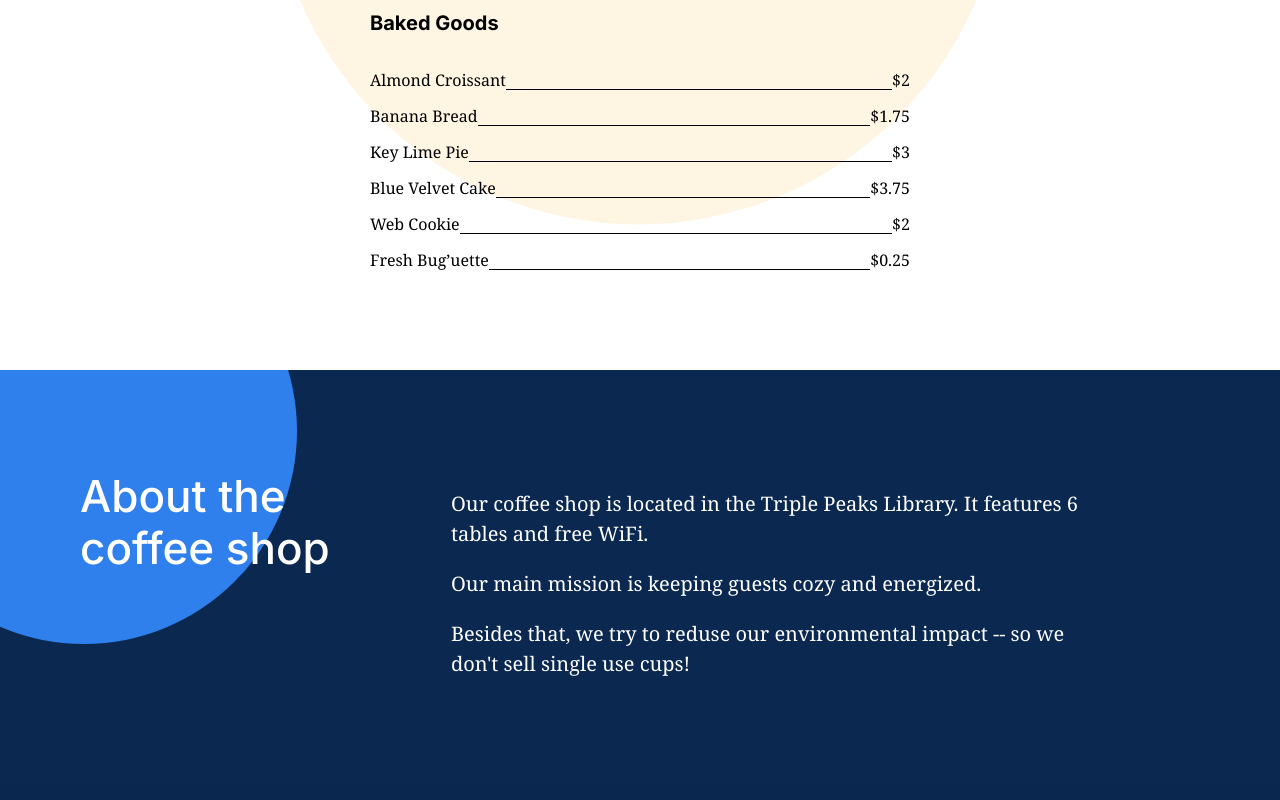
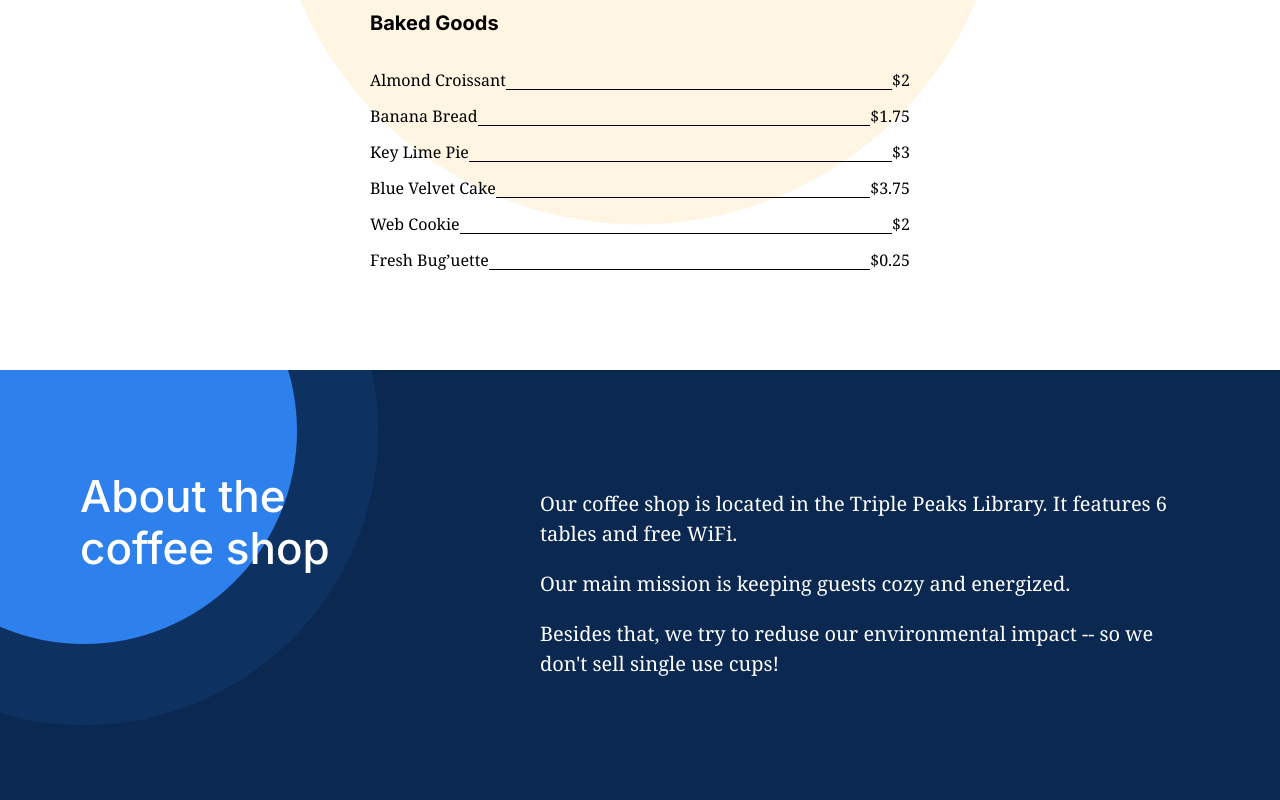
Before and after one commit to CalyahM/se_project_coffeeshop, a plain HTML site: page index.html in a window 1280 px wide. Shown: the part 3260-4060 px from the top of the page. Drawn offline with Linux system fonts and the light colour scheme.

Commit message:
"second attempt"

```diff
--- a/blocks/about.css
+++ b/blocks/about.css
@@ -10,7 +10,7 @@
 
   .about {
     background-color: #0A2850;
-    padding: 100px 80px;
+    padding: 100px 80px 173px;
     color: #ffffff;
     overflow: hidden;
     position: relative;
@@ -65,7 +65,7 @@
     left: -129px;
   }
 
-  .about__circle_animation_blurred{
+  .about__animation_blurred{
     background-color: #2f80ed;
     width: 426px;
     height: 426px;
```
